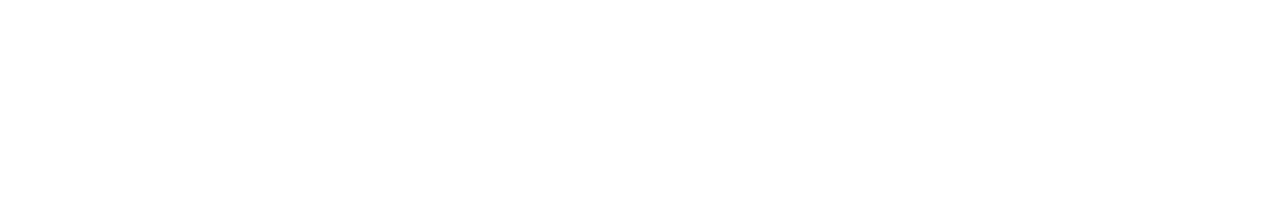
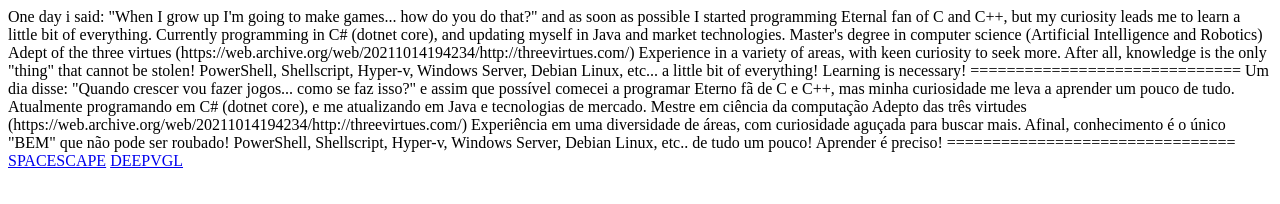
Before and after one commit to thiagorjes/thiagorjes, a plain HTML site: page index.html in a window 1280 px wide. Drawn offline with Linux system fonts and the light colour scheme.

Commit message:
Update index.html

```diff
--- a/index.html
+++ b/index.html
@@ -4,6 +4,39 @@
 <title>Ultimate Force</title>
 </head>
 <body>
+One day i said: "When I grow up I'm going to make games... how do you do that?" and as soon as possible I started programming
+
+Eternal fan of C and C++, but my curiosity leads me to learn a little bit of everything. Currently programming in C# (dotnet core), and updating myself in Java and market technologies.
+
+Master's degree in computer science (Artificial Intelligence and Robotics)
+
+Adept of the three virtues (https://web.archive.org/web/20211014194234/http://threevirtues.com/)
+Experience in a variety of areas, with keen curiosity to seek more.
+After all, knowledge is the only "thing" that cannot be stolen!
+PowerShell, Shellscript, Hyper-v, Windows Server, Debian Linux, etc... a little bit of everything!
+
+Learning is necessary!
+
+==============================
+
+Um dia disse: "Quando crescer vou fazer jogos... como se faz isso?" e assim que possível comecei a programar
+
+Eterno fã de C e C++, mas minha curiosidade me leva a aprender um pouco de tudo. Atualmente programando em C# (dotnet core), e me atualizando em Java e tecnologias de mercado.
+
+Mestre em ciência da computação
+
+Adepto das três virtudes (https://web.archive.org/web/20211014194234/http://threevirtues.com/)
+Experiência em uma diversidade de áreas, com curiosidade aguçada para buscar mais.
+Afinal, conhecimento é o único "BEM" que não pode ser roubado!
+PowerShell, Shellscript, Hyper-v, Windows Server, Debian Linux, etc.. de tudo um pouco!
+
+Aprender é preciso!
+
+
+================================
+
+<a href="https://github.com/thiagorjes/spacescape" >SPACESCAPE</a>
+<a href="https://github.com/thiagorjes/DeepVGL" >DEEPVGL</a>
 
 </body>
 </html>
```
